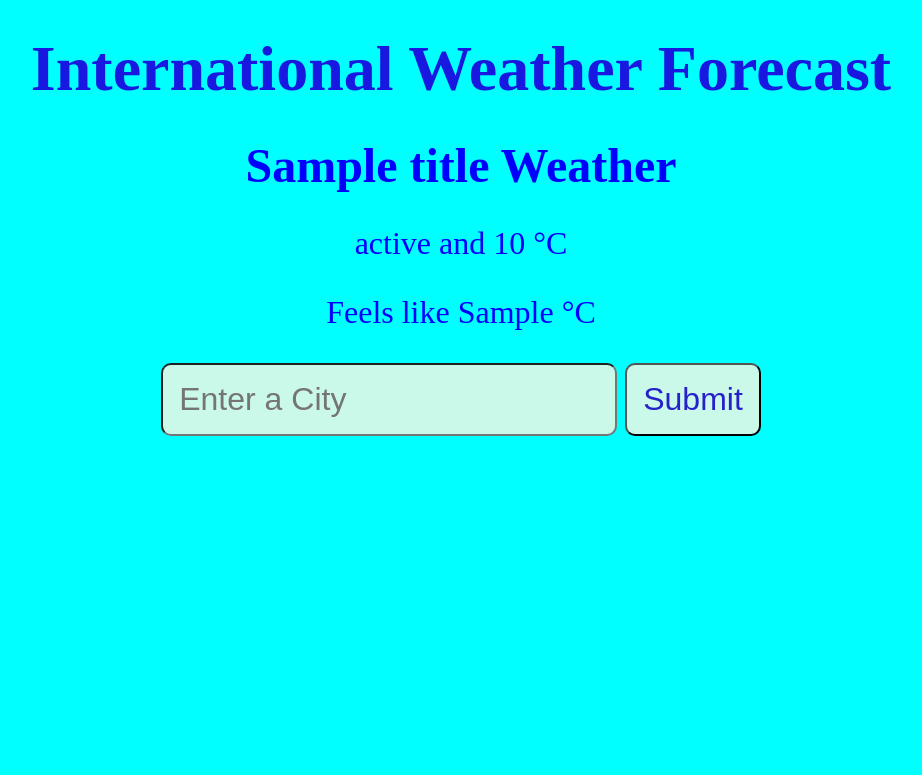
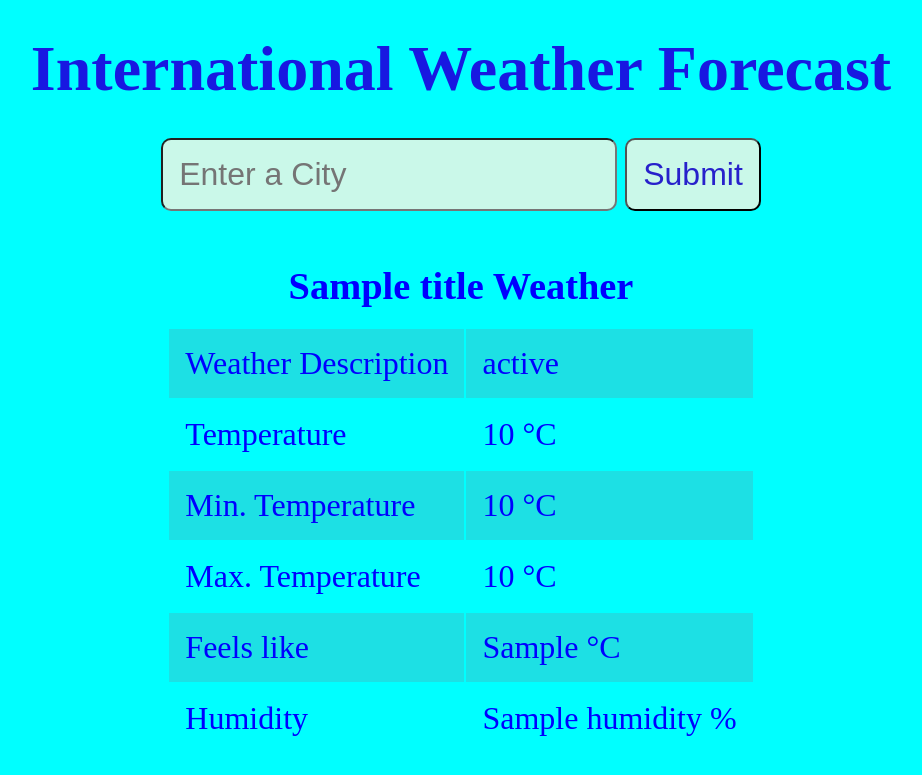
Before and after one commit to AstraKnight/weather-app, a Flask app: template templates/weather.html in a window 1280 px wide. Shown: the top 775 px of the page, without its empty margins (179-1101 px from the left). Run offline with Flask 3, Linux system fonts and the light colour scheme; the template is opened without the code that fills it: most values are stand-ins (such as "Sample title", 1, 10 or a date in 2020).

Commit message:
Adding a table for the output

```diff
--- a/server.py
+++ b/server.py
@@ -36,8 +36,12 @@ def get_weather():
     title=weather_data["name"],
     status=weather_data["weather"][0]["description"].capitalize(),
     temperature=f"{weather_data['main']['temp']:.1f}",
+    temp_min=f"{weather_data['main']['temp_min']:.1f}",
+    temp_max=f"{weather_data['main']['temp_max']:.1f}",
+    humidity=f"{weather_data['main']['humidity']}",
     feels_like=f"{weather_data['main']['feels_like']:.1f}"
     )
+
 
 
 # Starting the server (go to localhost:8000 to see the page)
--- a/static/styles/style.css
+++ b/static/styles/style.css
@@ -28,3 +28,17 @@ input, button {
     background-color: rgb(202, 248, 233);
     color:rgb(39, 33, 203);
 }
+
+td {
+    padding: 0.5em;
+}
+
+th {
+    font-size: larger;
+    padding: 0.5em;
+}
+
+
+.highlighted-row {
+    background-color: rgb(29, 224, 228);
+}
--- a/templates/weather.html
+++ b/templates/weather.html
@@ -10,13 +10,56 @@
 
 <body>
     <h1>International Weather Forecast</h1>
-    <h2>{{ title }} Weather</h2>
-    <p>{{ status }} and {{ temperature }} &deg;C</p>
-    <p>Feels like {{ feels_like }} &deg;C</p>
 
     <form action="/weather">
         <input type="text" name="city" id="city" placeholder="Enter a City">
         <button type="submit">Submit</button>
     </form>
+
+
+    <table>
+        <thead>
+            <tr>
+              <th colspan="2">{{ title }} Weather</th>
+            </tr>
+          </thead>
+
+        <tbody>
+            <tr class="highlighted-row">
+                <td>Weather Description</td>
+                <td>{{ status }}</td>
+            </tr>
+            <tr>
+                <td>Temperature</td>
+                <td>{{ temperature }} &deg;C</td>
+            </tr>
+            <tr  class="highlighted-row">
+                <td>Min. Temperature</td>
+                <td>{{ temp_min }} &deg;C</td>
+            </tr>
+            <tr>
+                <td>Max. Temperature</td>
+                <td>{{ temp_max }} &deg;C</td>
+            </tr>
+            <tr class="highlighted-row">
+                <td>Feels like</td>
+                <td>{{ feels_like }} &deg;C</td>
+            </tr>
+            <tr>
+                <td>Humidity</td>
+                <td>{{ humidity }} %</td>
+            </tr>
+         </tbody>
+    </table>
+
+
+    <!-- <p>Weather Description {{ status }}</p>
+    <p>Temperature {{ temperature }} &deg;C</p>
+    <p>Min Temp {{ temp_min }} &deg;C</p>
+    <p>Max Temp {{ temp_max }} &deg;C</p>
+    <p>Feels like {{ feels_like }} &deg;C</p>
+    <p>Humidity {{ humidity }} %</p> -->
+
+
 </body>
 </html>
--- a/weather.py
+++ b/weather.py
@@ -12,7 +12,6 @@ def get_current_weather(city="New York"):
     request_url = f'https://api.openweathermap.org/data/2.5/weather?appid={os.getenv("API_KEY")}&q={city}&units=metric'
 
     weather_data = requests.get(request_url).json()
-
     return weather_data
 
 
```
Also changed, not shown: templates/city-not-found.html (+7 -2 lines).
